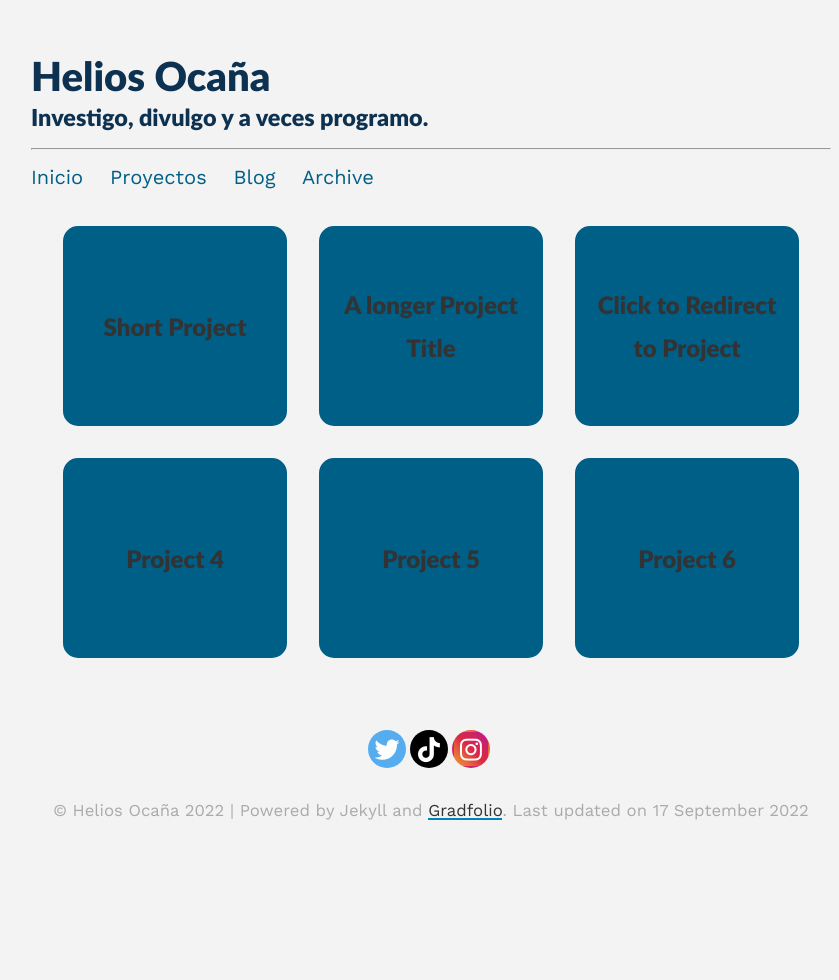
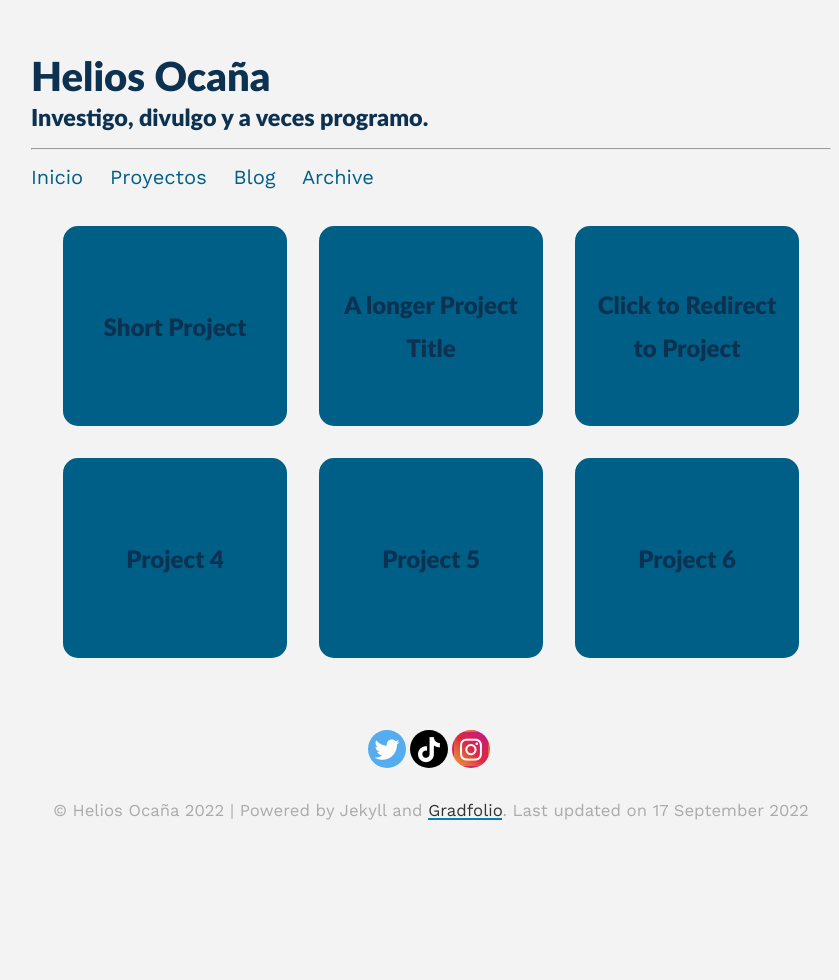
Before and after one commit to Heliouz/Heliouz.github.io, a Jekyll site: the page built from _pages/projects.md, in a window 1280 px wide. Shown: the whole page, without its empty margins (209-1048 px from the left). Built offline with Jekyll 4.4.1, drawn with Linux system fonts in a browser that asks for light colours.

Commit message:
Update style.scss

```diff
--- a/assets/css/_sass/style.scss
+++ b/assets/css/_sass/style.scss
@@ -26,6 +26,7 @@
   font-weight: bold;
   line-height: 1.8;
   margin: 0;
+  color: #0D3251;
   text-transform: inherit;
 }
 
```
